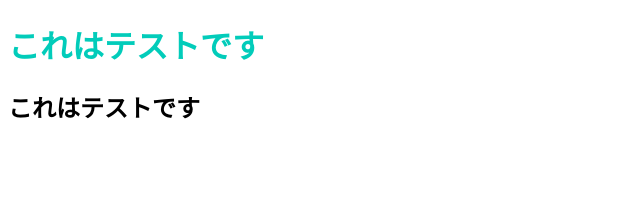
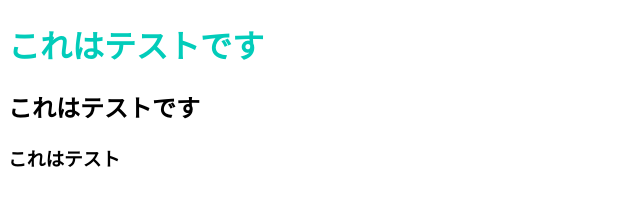
Before and after one commit to akasanta/github.io, a plain HTML site: page index.html in a window 1280 px wide. Shown: the whole page, without its empty margins (0-640 px from the left). Drawn offline with Linux system fonts and the light colour scheme.

Commit message:
Update index.html

```diff
--- a/index.html
+++ b/index.html
@@ -8,5 +8,6 @@
   <body>
     <h1 class="title">これはテストです</h1>
     <h2>これはテストです</h2>
+    <h3>これはテスト</h3>
   </body>
 </html>
```
